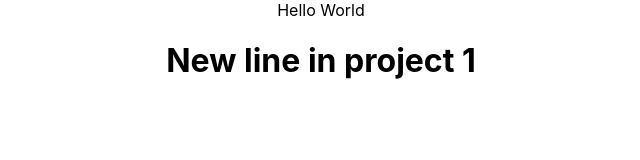
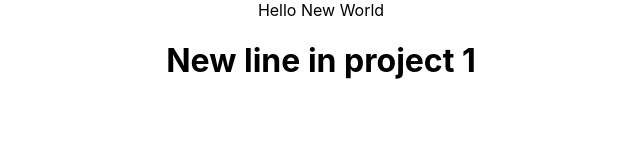
Before and after one commit to ItaloMOraesAlmeida/testLint, a React (Create React App) app: page / in a window 1280 px wide. Shown: the top 160 px of the page, without its empty margins (319-959 px from the left). Built offline with nearby package versions, Linux system fonts and the light colour scheme.

Commit message:
refactor(web): :rocket: test

```diff
--- a/src/App.jsx
+++ b/src/App.jsx
@@ -4,7 +4,7 @@ import './App.css';
 function App() {
   return (
     <div className="App">
-      Hello World
+      Hello New World
       <h1>New line in project 1</h1>
     </div>
   );
```
